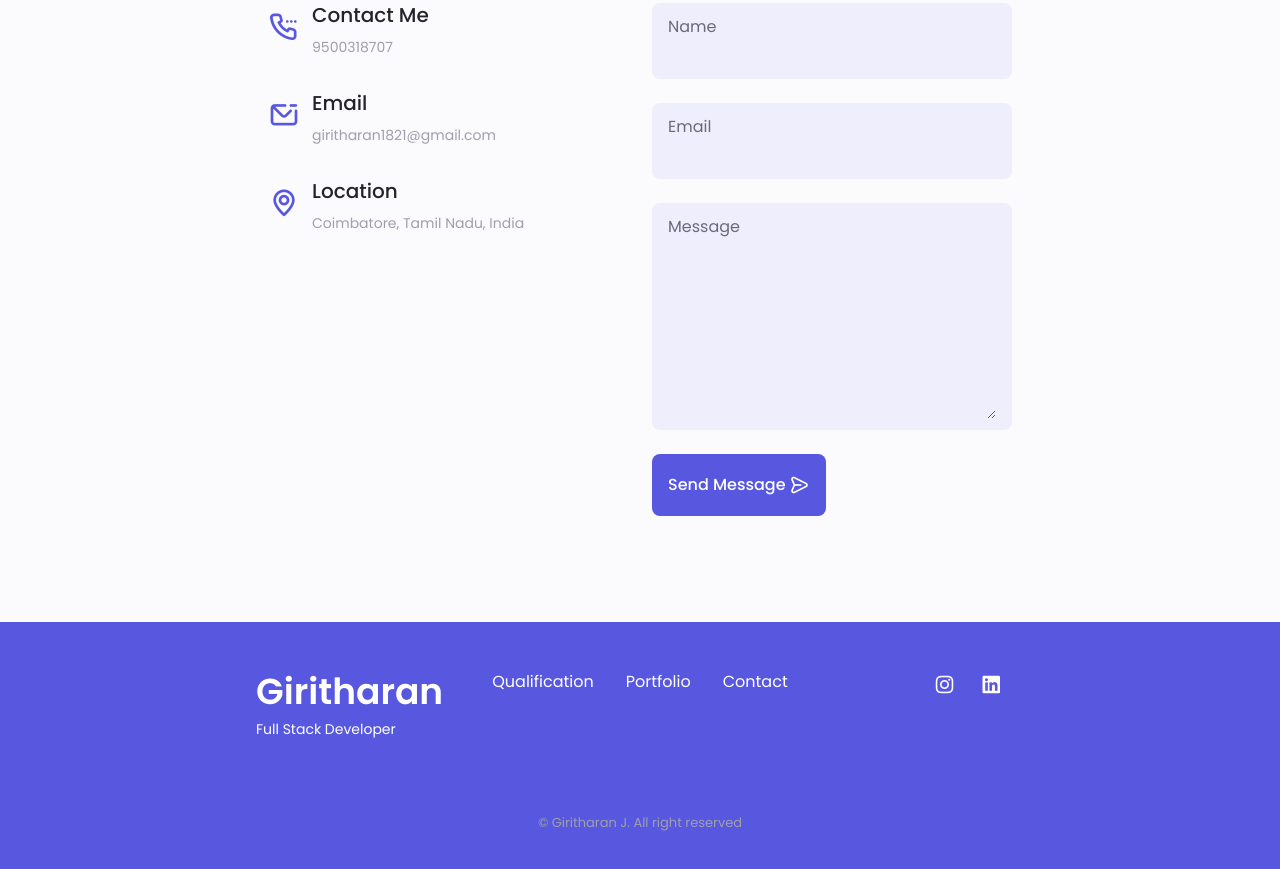
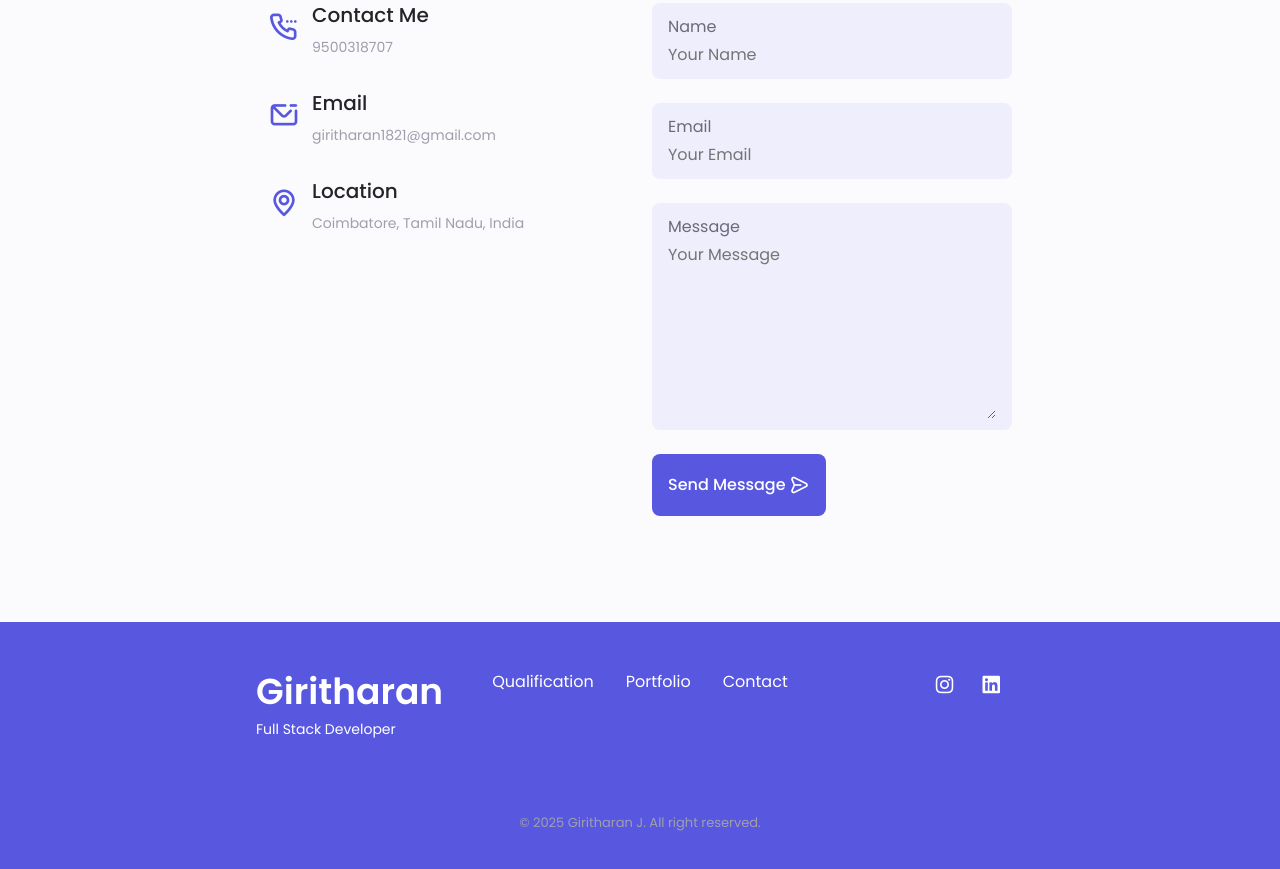
Before and after one commit to Giritharan-J/giritharan-j.github.io, a plain HTML site: page index.html in a window 1280 px wide. Shown: the part 4038-4907 px from the top of the page. Drawn offline with nearby package versions, Linux system fonts and the light colour scheme.

Commit message:
message commit

```diff
--- a/index.html
+++ b/index.html
@@ -6,7 +6,7 @@
   <meta http-equiv="X-UA-Compatible" content="IE=edge" />
   <meta name="viewport" content="width=device-width, initial-scale=1.0" />
   <title>Giritharan J | Portfolio</title>
-  <meta name="description" content="Giritharan J's personal portfolio – Full Stack Developer showcasing projects, skills, and qualifications.">
+  <meta name="description" content="Giritharan J's personal portfolio - Full Stack Developer showcasing projects, skills, and qualifications.">
    <meta name="keywords" content="Giritharan J, portfolio, full stack developer, projects, skills">
   <link rel="icon" href="/assets/img/g-logo.png">
   <link href="https://cdn.jsdelivr.net/npm/bootstrap@5.3.0-alpha1/dist/css/bootstrap.min.css" rel="stylesheet"
@@ -577,22 +577,23 @@
           </div>
         </div>
 
-        <form action="" class="contact__form grid">
+        <form action="https://formspree.io/f/xovnpbbn"
+  method="POST" class="contact__form grid">
           <div class="contact__inputs grid">
             <div class="contact__content">
-              <label for="" class="content__label">Name</label>
-              <input type="text" class="contact__input" />
+              <label for="" class="content__label ">Name</label>
+              <input type="text" placeholder="Your Name" class="contact__input" />
             </div>
 
             <div class="contact__content">
               <label for="" class="content__label">Email</label>
-              <input type="Email" class="contact__input" />
+              <input type="Email" placeholder="Your Email" class="contact__input" />
             </div>
           </div>
 
           <div class="contact__content">
             <label for="" class="content__label">Message</label>
-            <textarea name="" id="" cols="0" rows="7" class="contact__input"></textarea>
+            <textarea name="Message" id="" cols="0" rows="7" placeholder="Your Message" class="contact__input"></textarea>
           </div>
 
           <div>
@@ -638,7 +639,7 @@
         </div>
       </div>
 
-      <p class="footer__copy">&#169; Giritharan J. All right reserved</p>
+      <p class="footer__copy">&#169; 2025 Giritharan J. All right reserved.</p>
     </div>
   </footer>
 
```
